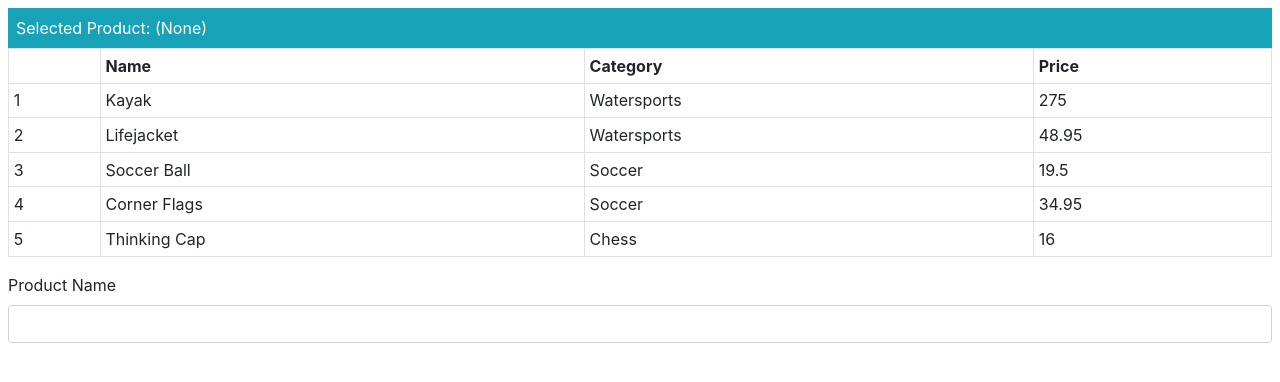
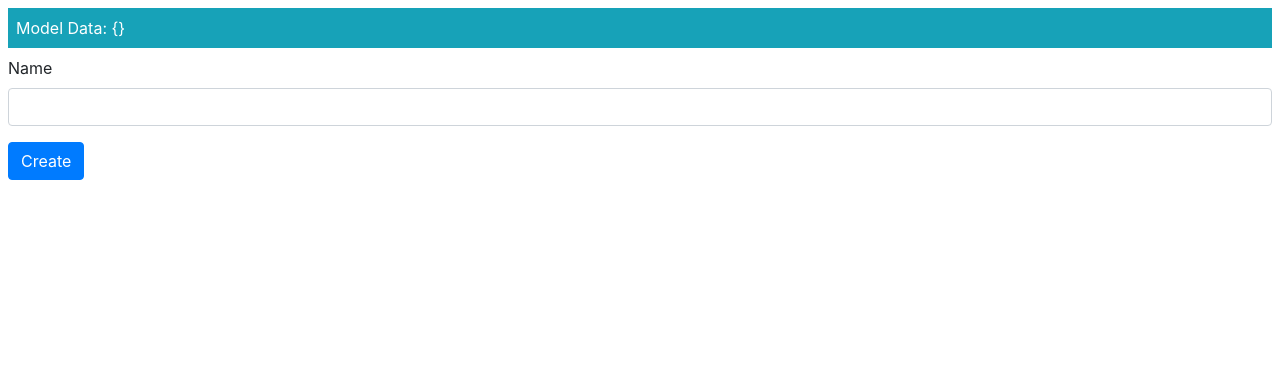
Before and after one commit to allotisam/ProAngular6, an Angular app: page / in a window 1280 px wide. Shown: the top 382 px of the page. Built offline with nearby package versions, Linux system fonts and the light colour scheme.

Commit message:
completed p.331 of 780 Using Two-Way Data Binding -using ngModel Directive Working with Forms -adding a Form to example application -adding form data validation -validating the entire form

```diff
--- a/src/app/component.ts
+++ b/src/app/component.ts
@@ -10,6 +10,7 @@
     model: Model = new Model();
 
     selectedProduct: string;
+    newProduct: Product = new Product();
 
     constructor(ref: ApplicationRef) {
         (<any>window).appRef = ref;
@@ -27,4 +28,36 @@
     getSelected(product: Product): boolean {
         return product.name === this.selectedProduct;
     }
+
+    get jsonProduct() {
+        return JSON.stringify(this.newProduct);
+    }
+
+    addProduct(p: Product) {
+        console.log('New Product: ' + this.jsonProduct);
+    }
+
+    getValidationMessages(state: any, thingName?: string) {
+        const thing: string = state.path || thingName;
+        const messages: string[] = [];
+
+        if (state.errors) {
+            // tslint:disable-next-line:forin
+            for (const errorName in state.errors) {
+                switch (errorName) {
+                    case 'required':
+                        messages.push(`You must enter a ${thing}`);
+                        break;
+                    case 'minlength':
+                        messages.push(`A ${thing} must be at least ${state.errors['minlength'].requiredLength} characters.`);
+                        break;
+                    case 'pattern':
+                        messages.push(`The ${thing} contains illegal characters.`);
+                        break;
+                }
+            }
+        }
+
+        return messages;
+    }
 }
--- a/src/app/template.html
+++ b/src/app/template.html
@@ -1,24 +1,40 @@
+<style>
+    input.ng-dirty.ng-invalid { border: 2px solid #ff0000 }
+    input.ng-dirty.ng-valid { border: 2px solid #6bc502 }
+</style>
+
 <div class="m-2">
-    <div class="bg-info text-white p-2">
-        Selected Product: {{ product.value || '(None)' }}
-    </div>
-    <table class="table table-sm table-bordered">
-        <tr>
-            <th></th>
-            <th>Name</th>
-            <th>Category</th>
-            <th>Price</th>
-        </tr>
-        <tr *ngFor="let item of getProducts(); let i = index" (mouseover)="product.value=item.name" [class.bg-warning]="getSelected(item)">
-            <td (mouseover)="selectedProduct=item.name">{{ i + 1 }}</td>
-            <td>{{ item.name }}</td>
-            <td>{{ item.category }}</td>
-            <td>{{ item.price }}</td>
-        </tr>
-    </table>
+    <div class="bg-info text-white mb-2 p-2">Model Data: {{ jsonProduct }}</div>
 
-    <div class="form-group">
-        <label>Product Name</label>
-        <input #product class="form-control" (input)="false" />
-    </div>
+    <form novalidate (ngSubmit)="addProduct(newProduct)">
+        <div class="form-group">
+            <label>Name</label>
+            <input class="form-control" name="name" #name="ngModel" [(ngModel)]="newProduct.name" required minlength="5" pattern="^[A-Za-z ]+$" />
+            <ul class="text-danger list-unstyled" *ngIf="name.dirty && name.invalid">
+                <li *ngFor="let error of getValidationMessages(name)">
+                    {{ error }}
+                </li>
+            </ul>
+            <!-- <ul class="text-danger list-unstyled" *ngIf="name.dirty && name.invalid">
+                <li *ngIf="name.errors.required">
+                    You must enter a product name
+                </li>
+                <li *ngIf="name.errors.pattern">
+                    Product names can only contain letters and spaces
+                </li>
+                <li *ngIf="name.errors.minlength">
+                    Product names must be at least {{ name.errors.minlength.requiredLength }} characters
+                </li>
+            </ul> -->
+        </div>
+        <!-- <div class="form-group">
+            <label>Category</label>
+            <input class="form-control" [(ngModel)]="newProduct.category" />
+        </div>
+        <div class="form-group">
+            <label>Price</label>
+            <input class="form-control" [(ngModel)]="newProduct.price" />
+        </div> -->
+        <button class="btn btn-primary" type="submit">Create</button>
+    </form>
 </div>
```
Also changed, not shown: tsconfig.json (line endings or trailing spaces).
